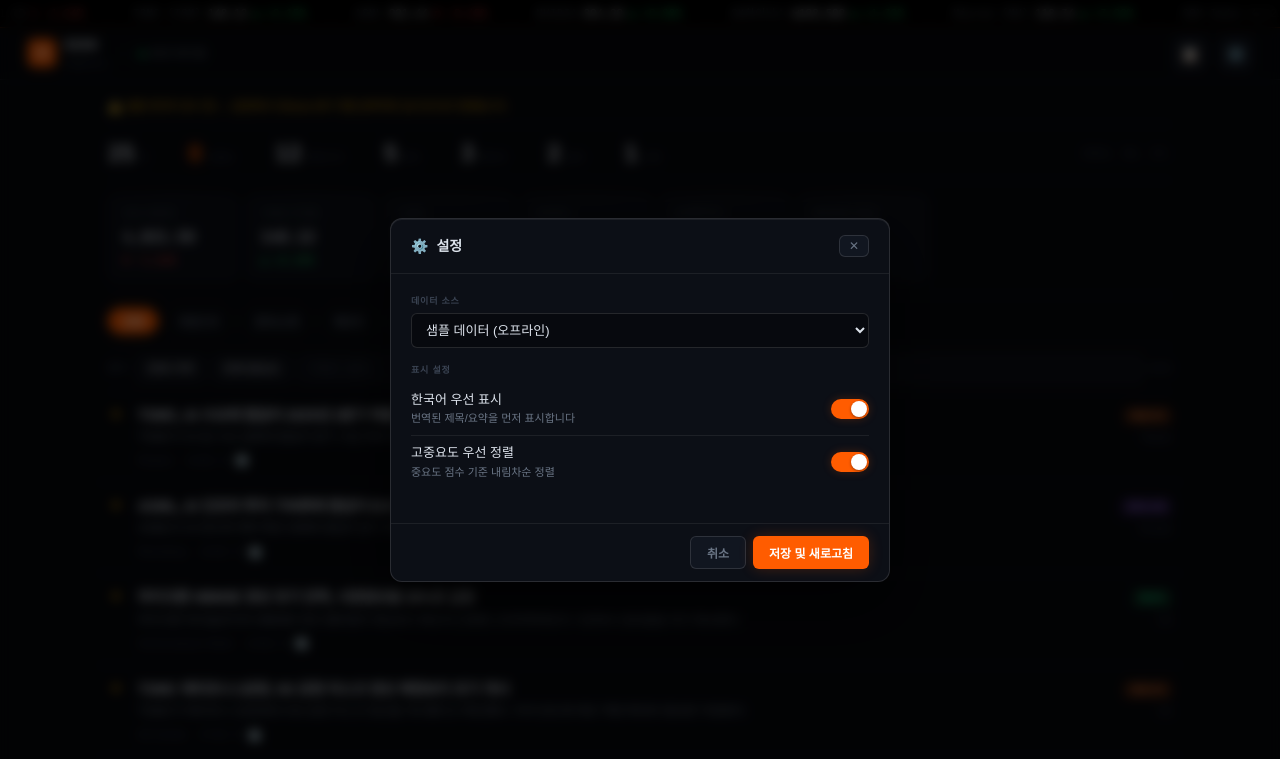
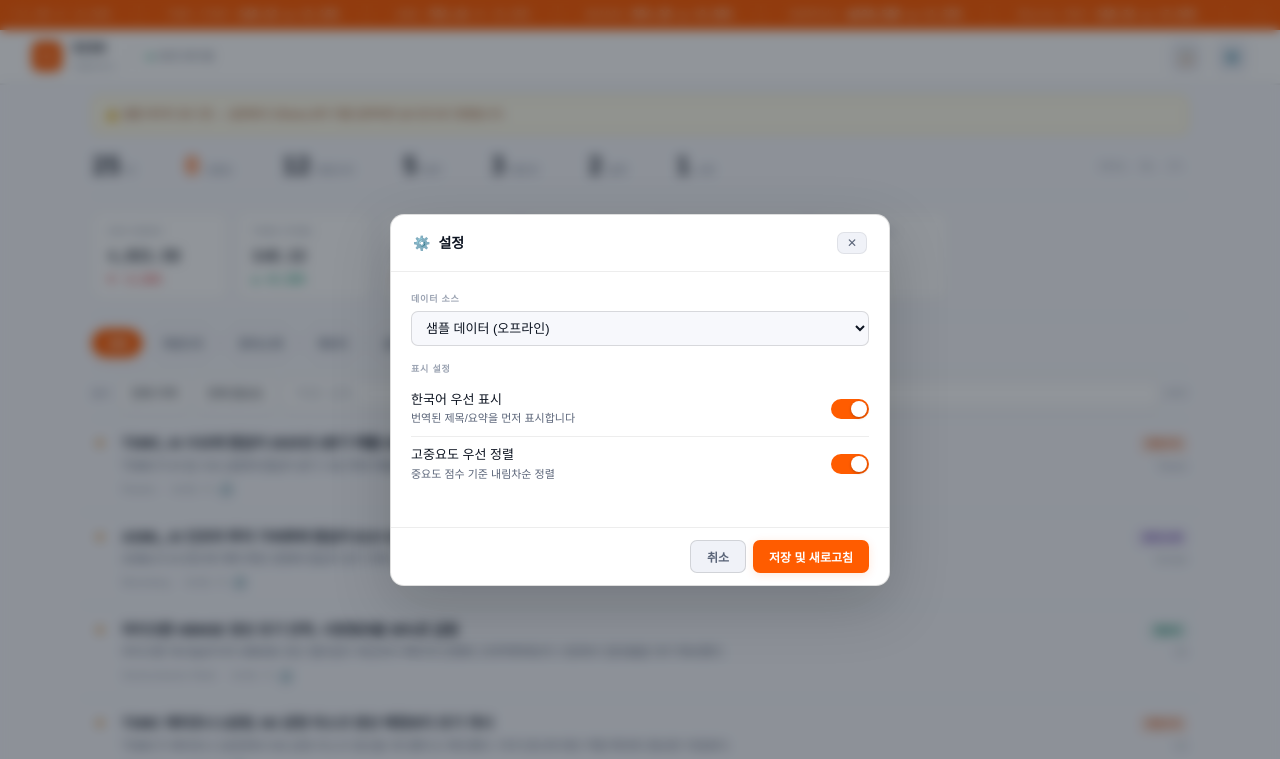
Before and after one commit to hgpark27-alt/Newss, a plain HTML site: page index.html in a window 1280 px wide. Both pictures are taken after a click on the button "⚙️". Shown: the top 759 px of the page. Drawn offline with Linux system fonts and the light colour scheme; a web font is replaced by a local one.

Commit message:
Revert to light mode premium design
User requested no dark mode. Redesigned with clean light base (#F7F8FC),
white cards with subtle shadows, orange accent maintained, crisp borders.
Financial terminal feel without dark background.

Co-Authored-By: Claude Sonnet 4.6 <noreply@anthropic.com>

```diff
--- a/style.css
+++ b/style.css
@@ -3,26 +3,27 @@
 
 /* ─── Tokens ─── */
 :root {
-  --bg:       #07090E;
-  --s1:       #0C0F16;
-  --s2:       #111620;
-  --s3:       #171D2A;
-  --bd:       rgba(255,255,255,.07);
-  --bd2:      rgba(255,255,255,.12);
+  --bg:       #F7F8FC;
+  --s1:       #FFFFFF;
+  --s2:       #F0F2F8;
+  --s3:       #E4E8F2;
 
-  --tx:       #DDE3EC;
-  --tx2:      #6A7585;
-  --tx3:      #3A4352;
+  --bd:       rgba(0,0,0,.07);
+  --bd2:      rgba(0,0,0,.13);
+
+  --tx:       #0D1421;
+  --tx2:      #5A6478;
+  --tx3:      #9BA3B2;
 
   --ore:      #FF5C00;
-  --ore2:     #FF7A2A;
-  --ore-g:    rgba(255,92,0,.22);
-  --ore-g2:   rgba(255,92,0,.08);
+  --ore2:     #E04E00;
+  --ore-g:    rgba(255,92,0,.15);
+  --ore-g2:   rgba(255,92,0,.06);
 
-  --grn:      #1FD36A;
-  --red:      #F04040;
-  --amb:      #F0A500;
-  --blu:      #4D9FFF;
+  --grn:      #059669;
+  --red:      #DC2626;
+  --amb:      #D97706;
+  --blu:      #2563EB;
 }
 
 /* ─── Reset ─── */
@@ -39,35 +40,34 @@ body{
 
 /* ─── Ticker tape ─── */
 .ticker-wrap{
-  height:28px;overflow:hidden;
-  background:#000;
-  border-bottom:1px solid rgba(255,92,0,.25);
+  height:30px;overflow:hidden;
+  background:var(--ore);
   display:flex;align-items:center;
   position:relative;z-index:200;
 }
 .ticker-wrap::before,.ticker-wrap::after{
-  content:'';position:absolute;top:0;bottom:0;width:60px;z-index:2;
+  content:'';position:absolute;top:0;bottom:0;width:80px;z-index:2;pointer-events:none;
 }
-.ticker-wrap::before{left:0;background:linear-gradient(90deg,#000,transparent)}
-.ticker-wrap::after {right:0;background:linear-gradient(270deg,#000,transparent)}
+.ticker-wrap::before{left:0;background:linear-gradient(90deg,var(--ore),transparent)}
+.ticker-wrap::after {right:0;background:linear-gradient(270deg,var(--ore),transparent)}
 
 .ticker-track{
   display:flex;gap:0;white-space:nowrap;
-  animation:ticker-scroll 50s linear infinite;
+  animation:ticker-scroll 55s linear infinite;
 }
 .ticker-track:hover{animation-play-state:paused}
 .ticker-item{
-  display:inline-flex;align-items:center;gap:6px;
-  padding:0 24px;font-size:11px;font-family:'JetBrains Mono',monospace;
-  border-right:1px solid rgba(255,255,255,.06);
+  display:inline-flex;align-items:center;gap:8px;
+  padding:0 28px;font-size:11px;font-family:'JetBrains Mono',monospace;
+  border-right:1px solid rgba(255,255,255,.25);
 }
-.ticker-name{color:var(--tx2);letter-spacing:.3px}
-.ticker-val {color:var(--tx);font-weight:500}
-.ticker-up  {color:var(--grn)}
-.ticker-dn  {color:var(--red)}
+.ticker-name{color:rgba(255,255,255,.75);letter-spacing:.3px;font-size:10px}
+.ticker-val {color:#fff;font-weight:700}
+.ticker-up  {color:rgba(255,255,255,.95);font-weight:500}
+.ticker-dn  {color:rgba(255,220,200,.85);font-weight:500}
 .ticker-label{
-  padding:0 16px;font-size:9px;font-weight:800;letter-spacing:1.5px;
-  color:var(--ore);text-transform:uppercase;border-right:1px solid rgba(255,92,0,.3);
+  padding:0 20px;font-size:9px;font-weight:800;letter-spacing:2px;
+  color:#fff;text-transform:uppercase;border-right:1px solid rgba(255,255,255,.3);
 }
 @keyframes ticker-scroll{
   0%  {transform:translateX(0)}
@@ -76,30 +76,31 @@ body{
 
 /* ─── Nav ─── */
 .nav{
-  position:sticky;top:0;z-index:100;height:52px;
-  background:rgba(7,9,14,.92);
+  position:sticky;top:0;z-index:100;height:54px;
+  background:rgba(255,255,255,.96);
   backdrop-filter:blur(20px);-webkit-backdrop-filter:blur(20px);
   border-bottom:1px solid var(--bd);
-  display:flex;align-items:center;gap:14px;padding:0 28px;
+  display:flex;align-items:center;gap:14px;padding:0 32px;
+  box-shadow:0 1px 0 var(--bd);
 }
-.nav-brand{display:flex;align-items:center;gap:8px;text-decoration:none}
+.nav-brand{display:flex;align-items:center;gap:10px;text-decoration:none}
 .nav-logo{
-  width:28px;height:28px;border-radius:6px;
+  width:30px;height:30px;border-radius:7px;
   background:var(--ore);display:flex;align-items:center;justify-content:center;
-  font-size:13px;font-weight:900;color:#fff;letter-spacing:-.5px;
-  box-shadow:0 0 12px var(--ore-g);
+  font-size:11px;font-weight:900;color:#fff;letter-spacing:-.3px;font-family:'JetBrains Mono',monospace;
+  box-shadow:0 2px 8px var(--ore-g);
 }
 .nav-name{
-  font-size:13px;font-weight:800;letter-spacing:.6px;
+  font-size:13px;font-weight:800;letter-spacing:.8px;
   text-transform:uppercase;color:var(--tx);
 }
-.nav-sub{font-size:10px;color:var(--tx3);margin-top:1px}
-.nav-divider{width:1px;height:14px;background:var(--bd2)}
+.nav-sub{font-size:10px;color:var(--tx3);margin-top:1px;font-weight:500}
+.nav-divider{width:1px;height:16px;background:var(--bd2)}
 .nav-spacer{flex:1}
 .status-wrap{display:flex;align-items:center;gap:5px;font-size:11px;color:var(--tx2)}
 .status-dot{
   width:6px;height:6px;border-radius:50%;background:var(--grn);
-  box-shadow:0 0 6px var(--grn);
+  box-shadow:0 0 0 2px rgba(5,150,105,.15);
   animation:pulse-dot 2.4s ease-in-out infinite;
 }
 @keyframes pulse-dot{0%,100%{opacity:1;transform:scale(1)}50%{opacity:.6;transform:scale(.8)}}
@@ -107,40 +108,40 @@ body{
 .btn-icon{
   display:flex;align-items:center;justify-content:center;
   width:32px;height:32px;background:var(--s2);
-  border:1px solid var(--bd2);border-radius:6px;
+  border:1px solid var(--bd);border-radius:7px;
   cursor:pointer;color:var(--tx2);font-size:14px;transition:all .14s;
 }
 .btn-icon:hover{background:var(--s3);color:var(--tx);border-color:var(--bd2)}
 
 /* ─── Main ─── */
-.main{padding:0 28px 52px;max-width:1120px;margin:0 auto;position:relative;z-index:1}
+.main{padding:0 32px 60px;max-width:1160px;margin:0 auto;position:relative;z-index:1}
 
 /* ─── Banners ─── */
-.banner{display:none;align-items:center;gap:6px;padding:8px 0;font-size:11px;margin-top:10px;border-bottom:1px solid var(--bd)}
-.banner.crash{color:var(--red)}.banner.mock{color:var(--amb)}
+.banner{display:none;align-items:center;gap:6px;padding:9px 12px;font-size:11px;margin-top:12px;border-radius:7px}
+.banner.crash{color:#991B1B;background:#FEF2F2;border:1px solid #FECACA}
+.banner.mock {color:#92400E;background:#FFFBEB;border:1px solid #FDE68A}
 
 /* ─── Stats bar ─── */
 .stats-bar{
   display:flex;align-items:center;flex-wrap:wrap;
-  padding:14px 0;margin-top:4px;
+  padding:16px 0;margin-top:4px;
   border-bottom:1px solid var(--bd);
   gap:0;
 }
 .stat{
-  display:flex;align-items:baseline;gap:4px;
-  padding:0 16px;color:var(--tx2);white-space:nowrap;
+  display:flex;align-items:baseline;gap:5px;
+  padding:0 20px;white-space:nowrap;
 }
 .stat:first-child{padding-left:0}
 .stat-n{
   font-family:'JetBrains Mono',monospace;
-  font-size:22px;font-weight:700;color:var(--tx);line-height:1;
+  font-size:24px;font-weight:700;color:var(--tx);line-height:1;
 }
 .stat.urgent .stat-n{
   color:var(--ore);
-  text-shadow:0 0 18px var(--ore-g);
 }
-.stat-l{font-size:10px;color:var(--tx3);letter-spacing:.3px}
-.stat-sep{color:var(--bd2);user-select:none;padding:0 2px}
+.stat-l{font-size:10px;color:var(--tx3);letter-spacing:.3px;font-weight:600;text-transform:uppercase}
+.stat-sep{color:var(--bd2);user-select:none;padding:0 2px;font-size:16px;color:var(--s3)}
 .stat-date{
   margin-left:auto;padding-right:0;
   font-family:'JetBrains Mono',monospace;
@@ -150,66 +151,63 @@ body{
 /* ─── Market strip ─── */
 .market-strip{
   display:flex;gap:8px;overflow-x:auto;
-  padding:14px 0;border-bottom:1px solid var(--bd);
+  padding:16px 0;border-bottom:1px solid var(--bd);
   scrollbar-width:none;scroll-snap-type:x mandatory;
 }
 .market-strip::-webkit-scrollbar{display:none}
 .mkt-card{
-  flex-shrink:0;min-width:130px;
+  flex-shrink:0;min-width:136px;
   background:var(--s1);
   border:1px solid var(--bd);
-  border-radius:8px;padding:10px 14px;
+  border-radius:10px;padding:11px 15px;
   scroll-snap-align:start;
   transition:all .15s;cursor:default;
-  position:relative;overflow:hidden;
+  box-shadow:0 1px 3px rgba(0,0,0,.04);
 }
-.mkt-card::before{
-  content:'';position:absolute;top:0;left:0;right:0;height:1px;
-  background:linear-gradient(90deg,transparent,rgba(255,255,255,.1),transparent);
-}
-.mkt-card:hover{background:var(--s2);border-color:var(--bd2)}
-.mkt-label{font-size:9px;font-weight:700;text-transform:uppercase;letter-spacing:.6px;color:var(--tx3);margin-bottom:5px;white-space:nowrap}
+.mkt-card:hover{border-color:var(--bd2);box-shadow:0 4px 12px rgba(0,0,0,.08);transform:translateY(-1px)}
+.mkt-label{font-size:9px;font-weight:700;text-transform:uppercase;letter-spacing:.7px;color:var(--tx3);margin-bottom:5px;white-space:nowrap}
 .mkt-value{font-family:'JetBrains Mono',monospace;font-size:15px;font-weight:700;color:var(--tx)}
-.mkt-change{display:flex;align-items:center;gap:2px;font-family:'JetBrains Mono',monospace;font-size:11px;font-weight:500;margin-top:3px}
+.mkt-change{display:flex;align-items:center;gap:2px;font-family:'JetBrains Mono',monospace;font-size:11px;font-weight:600;margin-top:3px}
 .mkt-up{color:var(--grn)}.mkt-dn{color:var(--red)}
 
 /* ─── Featured ─── */
 .featured{
-  padding:20px;margin:14px 0 0;
+  padding:22px 24px;margin:16px 0 0;
   background:var(--s1);
   border:1px solid var(--bd);
-  border-left:3px solid var(--ore);
-  border-radius:8px;
+  border-left:4px solid var(--ore);
+  border-radius:10px;
   position:relative;overflow:hidden;
-  transition:border-color .15s;
+  box-shadow:0 2px 8px rgba(0,0,0,.05);
+  transition:box-shadow .15s;
 }
-.featured:hover{border-color:var(--bd2);border-left-color:var(--ore2)}
+.featured:hover{box-shadow:0 6px 20px rgba(0,0,0,.09)}
 .featured::after{
   content:'';position:absolute;top:0;right:0;
-  width:300px;height:100%;
+  width:260px;height:100%;
   background:radial-gradient(ellipse at 100% 50%,var(--ore-g2),transparent 70%);
   pointer-events:none;
 }
 .featured-eyebrow{
-  display:flex;align-items:center;gap:6px;
-  font-size:9px;font-weight:800;letter-spacing:1.6px;
-  text-transform:uppercase;color:var(--ore);margin-bottom:8px;
+  display:flex;align-items:center;gap:7px;
+  font-size:9px;font-weight:800;letter-spacing:1.8px;
+  text-transform:uppercase;color:var(--ore);margin-bottom:9px;
 }
 .featured-pulse{
   width:5px;height:5px;border-radius:50%;background:var(--ore);
   animation:pulse-dot 1.8s ease-in-out infinite;
-  box-shadow:0 0 6px var(--ore);
+  flex-shrink:0;
 }
 .featured-title{
-  font-size:18px;font-weight:700;line-height:1.38;
+  font-size:19px;font-weight:700;line-height:1.38;
   letter-spacing:-.3px;color:var(--tx);cursor:pointer;
   transition:color .14s;max-width:700px;
 }
 .featured-title:hover{color:var(--ore)}
-.featured-summary{font-size:13px;color:var(--tx2);line-height:1.65;margin-top:6px;max-width:640px}
+.featured-summary{font-size:13px;color:var(--tx2);line-height:1.65;margin-top:7px;max-width:660px}
 .featured-meta{
   display:flex;gap:6px;align-items:center;
-  margin-top:10px;font-size:11px;color:var(--tx3);flex-wrap:wrap;
+  margin-top:11px;font-size:11px;color:var(--tx3);flex-wrap:wrap;
 }
 
 /* ─── Chip bar ─── */
@@ -218,32 +216,33 @@ body{
   padding:12px 0;border-bottom:1px solid var(--bd);
 }
 .chip{
-  padding:4px 14px;border-radius:20px;
+  padding:5px 14px;border-radius:20px;
   font-size:11px;font-weight:700;cursor:pointer;
   border:1px solid var(--bd2);background:transparent;
   color:var(--tx2);font-family:inherit;white-space:nowrap;
   transition:all .13s;letter-spacing:.1px;
 }
-.chip:hover{border-color:rgba(255,255,255,.22);color:var(--tx)}
+.chip:hover{border-color:var(--ore);color:var(--ore);background:var(--ore-g2)}
 .chip.active{
   background:var(--ore);color:#fff;
   border-color:var(--ore);
-  box-shadow:0 0 14px var(--ore-g);
+  box-shadow:0 2px 10px var(--ore-g);
 }
 
 /* ─── Filter bar ─── */
 .filter-bar{
   display:flex;flex-wrap:wrap;gap:6px;align-items:center;
-  padding:9px 0;border-bottom:1px solid var(--bd);
+  padding:10px 0;border-bottom:1px solid var(--bd);
 }
 .filter-label{font-size:9px;font-weight:700;color:var(--tx3);letter-spacing:.9px;text-transform:uppercase;margin-right:3px}
 .filter-select,.filter-search{
-  padding:5px 10px;background:var(--s1);
-  border:1px solid var(--bd2);border-radius:6px;
+  padding:6px 10px;background:var(--s1);
+  border:1px solid var(--bd2);border-radius:7px;
   color:var(--tx);font-size:12px;font-family:inherit;
   outline:none;transition:border-color .14s;-webkit-appearance:none;cursor:pointer;
+  box-shadow:0 1px 2px rgba(0,0,0,.04);
 }
-.filter-select:focus,.filter-search:focus{border-color:rgba(255,255,255,.25)}
+.filter-select:focus,.filter-search:focus{border-color:var(--ore);box-shadow:0 0 0 3px var(--ore-g)}
 .filter-search{flex:1;min-width:180px;cursor:text}
 .filter-search::placeholder{color:var(--tx3)}
 .filter-count{font-size:11px;color:var(--tx3);margin-left:auto;font-family:'JetBrains Mono',monospace}
@@ -253,25 +252,25 @@ body{
 
 .news-row{
   display:flex;gap:14px;align-items:flex-start;
-  padding:13px 12px;border-bottom:1px solid var(--bd);
+  padding:14px 12px;border-bottom:1px solid var(--bd);
   cursor:pointer;transition:background .12s;
-  position:relative;border-radius:4px;margin:0 -12px;
+  position:relative;border-radius:6px;margin:0 -12px;
 }
-.news-row:hover{background:var(--s1)}
+.news-row:hover{background:var(--s1);box-shadow:0 2px 8px rgba(0,0,0,.06)}
 .news-row:hover .row-title{color:var(--ore)}
 
-.row-imp{flex-shrink:0;width:16px;display:flex;justify-content:center;padding-top:6px}
+.row-imp{flex-shrink:0;width:16px;display:flex;justify-content:center;padding-top:7px}
 .imp-dot{width:6px;height:6px;border-radius:50%;flex-shrink:0}
-.imp-high   .imp-dot{background:var(--ore);box-shadow:0 0 8px var(--ore-g)}
+.imp-high   .imp-dot{background:var(--ore)}
 .imp-medium .imp-dot{background:var(--amb)}
-.imp-normal .imp-dot{background:var(--tx3)}
+.imp-normal .imp-dot{background:var(--s3)}
 
 .row-main{flex:1;min-width:0}
 .row-title{
   font-size:14px;font-weight:600;line-height:1.46;
   letter-spacing:-.1px;color:var(--tx);transition:color .14s;
 }
-.imp-high .row-title{color:rgba(235,240,248,1)}
+.imp-high .row-title{font-weight:700}
 .row-summary{font-size:12px;color:var(--tx2);line-height:1.58;margin-top:3px}
 .row-footer{display:flex;align-items:center;gap:5px;margin-top:6px;flex-wrap:wrap}
 
@@ -286,18 +285,18 @@ body{
   font-size:9px;font-weight:800;letter-spacing:.4px;
   text-transform:uppercase;white-space:nowrap;
 }
-.cat-foundry  {background:rgba(255,92,0,.18); color:#FF8C44}
-.cat-equipment{background:rgba(120,60,220,.2);color:#A87AEE}
-.cat-memory   {background:rgba(31,211,106,.14);color:#22D380}
-.cat-logic    {background:rgba(77,159,255,.18);color:#70AFFF}
-.cat-materials{background:rgba(240,165,0,.16); color:#F0BB50}
-.cat-other    {background:rgba(255,255,255,.07);color:var(--tx2)}
+.cat-foundry  {background:rgba(255,92,0,.1);  color:#C84400}
+.cat-equipment{background:rgba(90,50,180,.1); color:#5B2DA8}
+.cat-memory   {background:rgba(5,150,105,.1); color:#047857}
+.cat-logic    {background:rgba(37,99,235,.1); color:#1D4ED8}
+.cat-materials{background:rgba(217,119,6,.1); color:#B45309}
+.cat-other    {background:var(--s2);          color:var(--tx3)}
 
 .reg-tag  {font-size:10px;color:var(--tx3)}
 .src-tag  {font-size:10px;color:var(--tx3)}
 .time-tag {font-size:10px;color:var(--tx3);font-family:'JetBrains Mono',monospace}
 .score-tag{font-size:10px;font-weight:700;color:var(--ore)}
-.tag-sep  {font-size:10px;color:var(--bd2);user-select:none}
+.tag-sep  {font-size:10px;color:var(--s3);user-select:none}
 
 .btn-lang-row{
   background:none;border:none;cursor:pointer;
@@ -314,39 +313,39 @@ body{
 /* ─── Modals ─── */
 .overlay{
   position:fixed;inset:0;z-index:300;
-  background:rgba(0,0,0,.65);backdrop-filter:blur(6px);
+  background:rgba(13,20,33,.45);backdrop-filter:blur(6px);
   display:none;align-items:center;justify-content:center;padding:20px;
 }
 .overlay.open{display:flex}
 .modal{
   background:var(--s1);
   border:1px solid var(--bd2);
-  border-radius:12px;width:100%;max-width:500px;max-height:90vh;overflow:auto;
-  box-shadow:0 24px 64px rgba(0,0,0,.6),inset 0 1px 0 rgba(255,255,255,.07);
+  border-radius:14px;width:100%;max-width:500px;max-height:90vh;overflow:auto;
+  box-shadow:0 20px 60px rgba(0,0,0,.18);
 }
 .modal.wide{max-width:640px}
 .modal-head{
-  padding:16px 20px;border-bottom:1px solid var(--bd);
+  padding:17px 22px;border-bottom:1px solid var(--bd);
   display:flex;align-items:center;gap:8px;
 }
 .modal-title{font-size:14px;font-weight:700;flex:1}
 .modal-close{
-  background:var(--s2);border:1px solid var(--bd2);border-radius:6px;
+  background:var(--s2);border:1px solid var(--bd);border-radius:7px;
   padding:3px 9px;cursor:pointer;color:var(--tx2);font-size:12px;transition:all .14s;
 }
 .modal-close:hover{background:var(--s3);color:var(--tx)}
 .modal-body{padding:20px}
 .modal-foot{padding:12px 20px;border-top:1px solid var(--bd);display:flex;gap:7px;justify-content:flex-end}
 
-.s-group{margin-bottom:15px}
+.s-group{margin-bottom:16px}
 .s-label{display:block;font-size:9px;font-weight:700;color:var(--tx3);text-transform:uppercase;letter-spacing:.8px;margin-bottom:5px}
 .s-input{
   width:100%;padding:8px 10px;background:var(--bg);
-  border:1px solid var(--bd2);border-radius:6px;
+  border:1px solid var(--bd2);border-radius:7px;
   color:var(--tx);font-size:13px;font-family:inherit;outline:none;transition:border-color .14s;
 }
-.s-input:focus{border-color:rgba(255,255,255,.25)}
-.s-row{display:flex;align-items:center;justify-content:space-between;padding:7px 0}
+.s-input:focus{border-color:var(--ore);box-shadow:0 0 0 3px var(--ore-g)}
+.s-row{display:flex;align-items:center;justify-content:space-between;padding:8px 0}
 .s-row+.s-row{border-top:1px solid var(--bd)}
 .s-row-label{font-size:13px;font-weight:500}
 .s-row-sub{font-size:11px;color:var(--tx2)}
@@ -354,17 +353,17 @@ body{
 .toggle{position:relative;width:38px;height:20px;flex-shrink:0}
 .toggle input{display:none}
 .toggle-track{position:absolute;inset:0;background:var(--s3);border-radius:10px;cursor:pointer;transition:background .18s}
-.toggle input:checked+.toggle-track{background:var(--ore);box-shadow:0 0 10px var(--ore-g)}
+.toggle input:checked+.toggle-track{background:var(--ore)}
 .toggle-track::after{
   content:'';position:absolute;top:2px;left:2px;
   width:16px;height:16px;background:#fff;border-radius:50%;
-  transition:transform .18s;box-shadow:0 1px 3px rgba(0,0,0,.4);
+  transition:transform .18s;box-shadow:0 1px 3px rgba(0,0,0,.25);
 }
 .toggle input:checked+.toggle-track::after{transform:translateX(18px)}
 
-.btn{padding:7px 16px;border-radius:6px;font-size:12px;font-weight:700;cursor:pointer;border:none;font-family:inherit;transition:all .14s}
-.btn-primary{background:var(--ore);color:#fff;box-shadow:0 0 14px var(--ore-g)}
-.btn-primary:hover{background:var(--ore2)}
+.btn{padding:7px 16px;border-radius:7px;font-size:12px;font-weight:700;cursor:pointer;border:none;font-family:inherit;transition:all .14s}
+.btn-primary{background:var(--ore);color:#fff;box-shadow:0 2px 10px var(--ore-g)}
+.btn-primary:hover{background:var(--ore2);box-shadow:0 4px 14px var(--ore-g)}
 .btn-ghost{background:var(--s2);color:var(--tx2);border:1px solid var(--bd2)}
 .btn-ghost:hover{background:var(--s3);color:var(--tx)}
 
@@ -381,8 +380,8 @@ body{
 
 /* ─── Responsive ─── */
 @media(max-width:768px){
-  .main{padding:0 14px 32px}
-  .nav{padding:0 14px}
+  .main{padding:0 16px 32px}
+  .nav{padding:0 16px}
   .row-meta{display:none}
   .featured-title{font-size:16px}
   .stats-bar .stat:nth-child(n+8){display:none}
```
